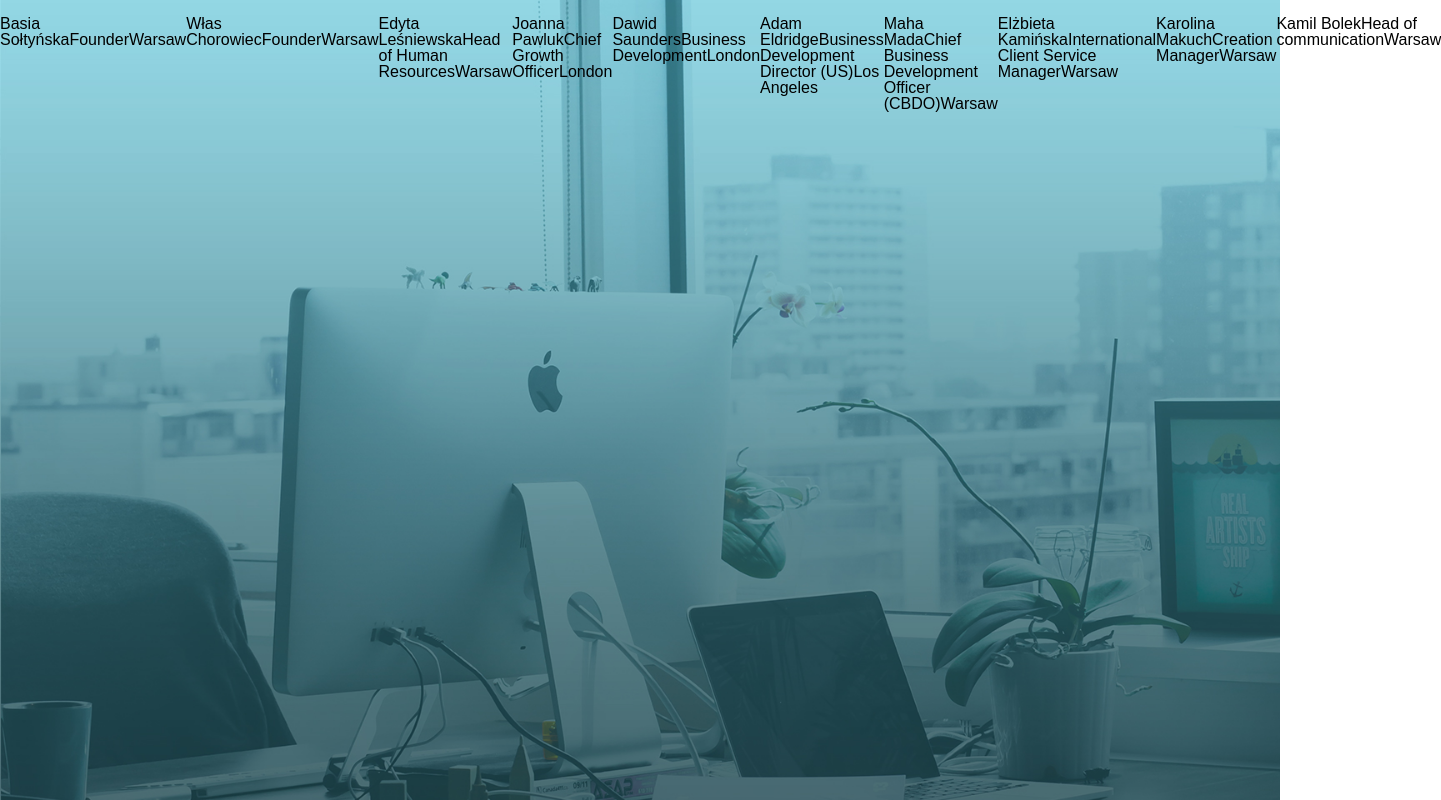
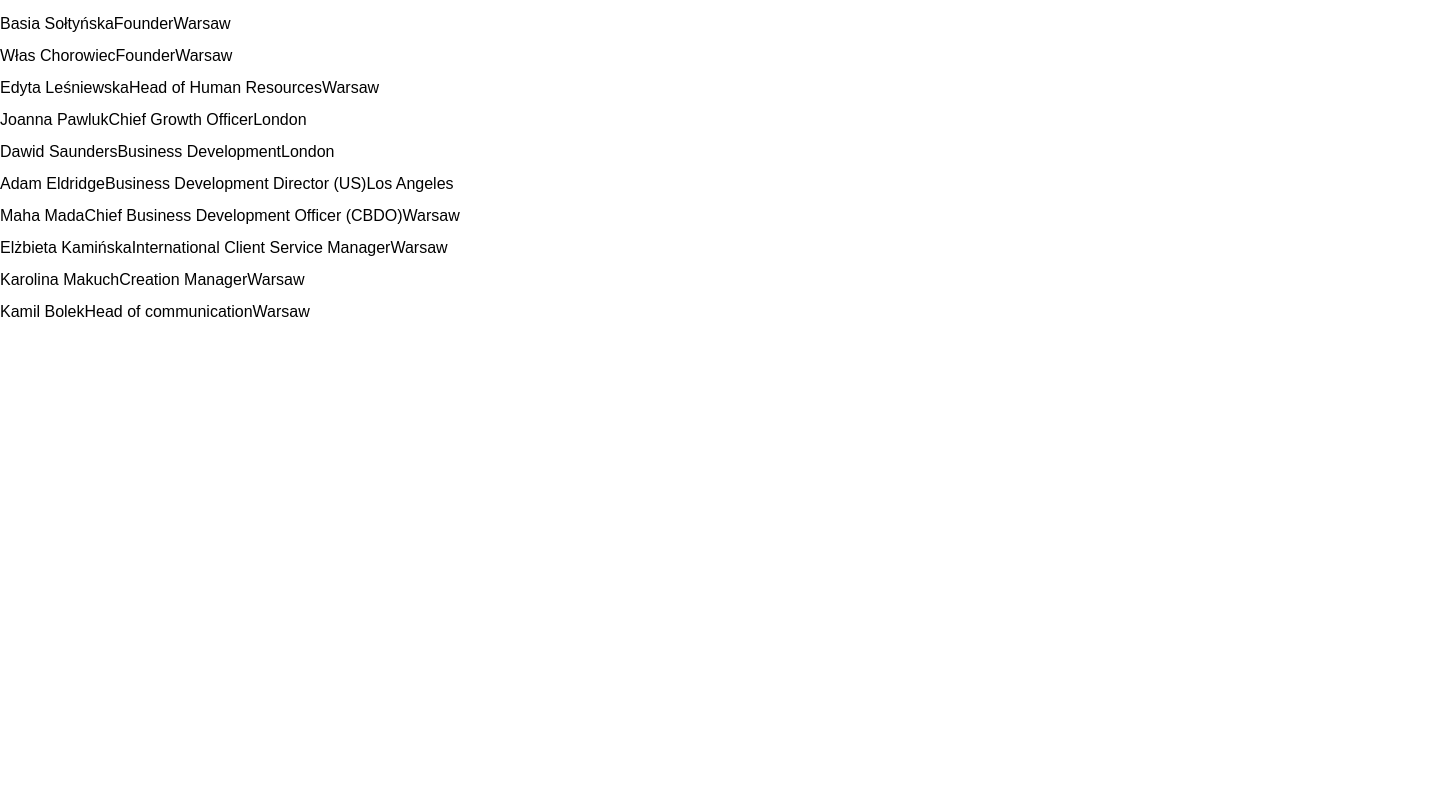
Before and after one commit to nb0dy/employees-demo, a React (Create React App) app: page / in a window 1280 px wide. Shown: the whole page, 1441 px wide, since content can reach past the window. Built offline with nearby package versions, Linux system fonts and the light colour scheme.

Commit message:
Fix css name collision

```diff
--- a/src/App.js
+++ b/src/App.js
@@ -9,7 +9,7 @@ class App extends Component {
   render() {
     return (
       <Router>
-        <div className="container">
+        <div>
           <Route exact path="/" component={EmployeeList} />
           <Route path="/member/:id" component={EmployeeDetails} />
         </div>
--- a/src/scenes/EmployeeDetails/EmployeeDetails.scss
+++ b/src/scenes/EmployeeDetails/EmployeeDetails.scss
@@ -1,4 +1,4 @@
-.container {
+.employee-details {
   background-image: url("/images/background-member.jpg");
   background-size: cover;
   width: 100vw;
--- a/src/scenes/EmployeeDetails/index.js
+++ b/src/scenes/EmployeeDetails/index.js
@@ -33,7 +33,7 @@ class EmployeeDetails extends PureComponent {
     console.log('state', this.minId, this.maxId)
     if (!this.state.employee) return
     return (
-      <div className="container">
+      <div className="employee-details">
         <div className="wrapper">
           <div className="prev" onClick={this.handlePrevButtonClick} />
           <div className="info">
```
